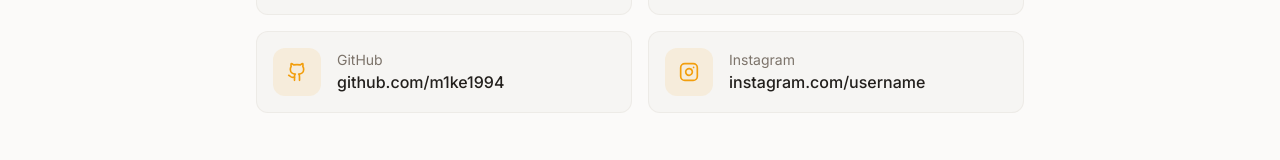
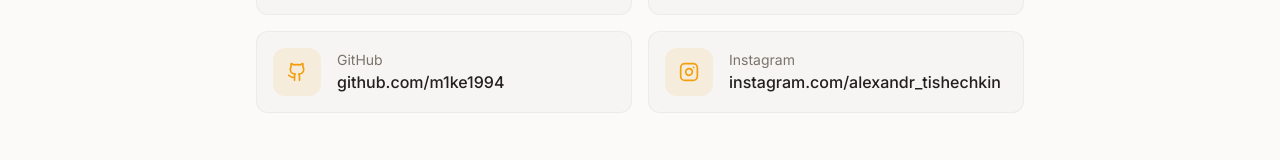
Before and after one commit to m1ke1994/my_portfolio, a React (Vite) app: page / in a window 1280 px wide. Shown: the part 7655-7815 px from the top of the page. Built offline with nearby package versions, Linux system fonts and the light colour scheme; the HTML template or start-up script is replaced by a standard one.

Commit message:
фиксация инстаграмм

```diff
--- a/src/components/sections/ContactSection.tsx
+++ b/src/components/sections/ContactSection.tsx
@@ -22,8 +22,8 @@ const contacts = [
   {
     icon: Instagram,
     label: "Instagram",
-    value: "instagram.com/username",
-    href: "https://instagram.com/username"
+    value: "instagram.com/alexandr_tishechkin",
+    href: "https://instagram.com/alexandr_tishechkin"
   }
 ];
 
```
